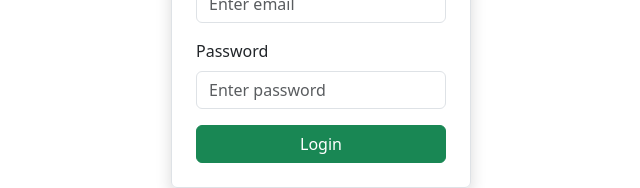
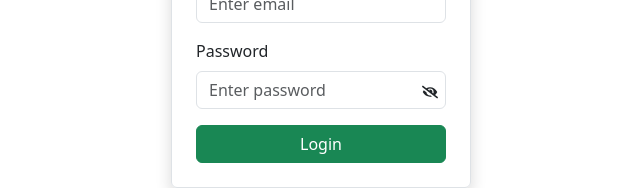
Before and after one commit to dashme-africa/webapp, a React (Vite) app: page /adminLogin in a window 1280 px wide. Shown: the part 373-561 px from the top of the page, without its empty margins (319-959 px from the left). Built offline with nearby package versions, Linux system fonts and the light colour scheme.

Commit message:
Add toggle pwd icon to admin login

```diff
--- a/src/components/AdminLogin.jsx
+++ b/src/components/AdminLogin.jsx
@@ -2,6 +2,8 @@ import React, { useState } from 'react';
 import { Form, Button, Container, Alert } from 'react-bootstrap';
 import axios from 'axios';
 import { useNavigate } from 'react-router-dom';
+import { FaEye, FaEyeSlash } from 'react-icons/fa';
+
 const apiURL = import.meta.env.VITE_API_URL;
 
 const AdminLogin = () => {
@@ -12,6 +14,9 @@ const AdminLogin = () => {
   const [showAlert, setShowAlert] = useState(false);
   const [alertMessage, setAlertMessage] = useState('');
   const [alertVariant, setAlertVariant] = useState('success');
+  const [passwordType, setPasswordType] = useState('password');
+  const [icon, setIcon] = useState(<FaEyeSlash />);
+
   const displayAlert = (message, variant = 'success', duration = 5000) => {
     setAlertMessage(message);
     setAlertVariant(variant);
@@ -21,10 +26,19 @@ const AdminLogin = () => {
     }, duration);
   };
 
+  const togglePassword = () => {
+    if (passwordType === 'password') {
+      setPasswordType('text');
+      setIcon(<FaEye />);
+    } else {
+      setPasswordType('password');
+      setIcon(<FaEyeSlash />);
+    }
+  };
+
   const handleLogin = async (e) => {
     e.preventDefault();
     setError('');
-
     try {
       const { data } = await axios.post(`${apiURL}/admin/login`, { email, password });
       localStorage.setItem('adminToken', data.token);
@@ -47,27 +61,17 @@ const AdminLogin = () => {
         </Alert>
         <Form.Group className="mb-3">
           <Form.Label>Email Address</Form.Label>
-          <Form.Control
-            type="email"
-            placeholder="Enter email"
-            value={email}
-            onChange={(e) => setEmail(e.target.value)}
-            required
-          />
+          <Form.Control type="email" placeholder="Enter email" value={email} onChange={(e) => setEmail(e.target.value)} required />
         </Form.Group>
-        <Form.Group className="mb-3">
+        <Form.Group className="mb-3" >
           <Form.Label>Password</Form.Label>
-          <Form.Control
-            type="password"
-            placeholder="Enter password"
-            value={password}
-            onChange={(e) => setPassword(e.target.value)}
-            required
-          />
+          <div className="position-relative">
+          <Form.Control type={passwordType} placeholder="Enter password" value={password} onChange={(e) => setPassword(e.target.value)} required />
+          <span className="position-absolute p-2 top-50 end-0 translate-middle-y cursor-pointer" onClick={togglePassword}>{icon}</span>
+          </div>
         </Form.Group>
-        <Button type="submit" variant="success" className="w-100">
-          Login
-        </Button>
+
+        <Button type="submit" variant="success" className="w-100"> Login </Button>
       </Form>
     </Container>
   );
--- a/src/screens/Checkout.jsx
+++ b/src/screens/Checkout.jsx
@@ -341,7 +341,6 @@ const Checkout = () => {
             </Form.Group>
             <Form.Group className="mb-2">
               <Form.Label>Type</Form.Label>
-              <i className="d-inline-block">Our courier services only delivers Intrastate (within the state) at the moment</i>
               <Form.Select value={type} onChange={(e) => setType(e.target.value)}>
                 <option value="">Select Type</option>
                 <option value="interstate">Interstate</option>
```
